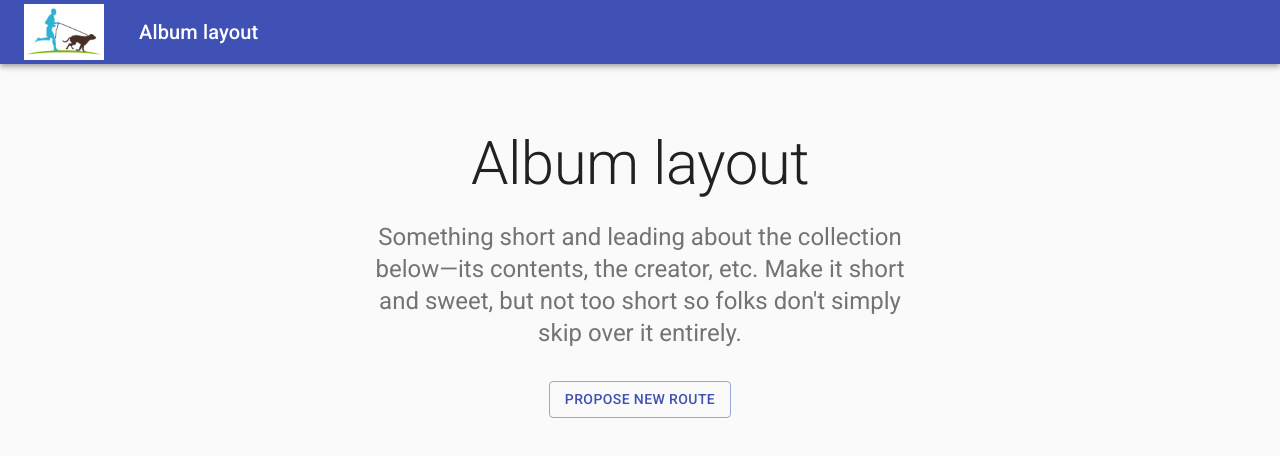
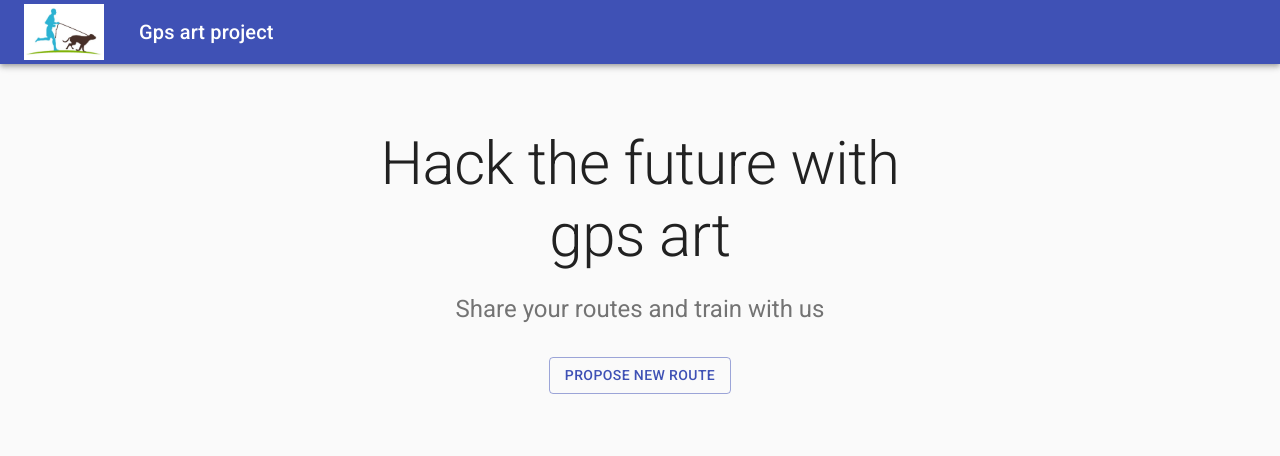
Before and after one commit to gpsart/frontend, a React (Create React App) app: page / in a window 1280 px wide. Shown: the top 456 px of the page. Built offline with nearby package versions, Linux system fonts and the light colour scheme; no server answers; a web font is replaced by a local one.

Commit message:
Added button

```diff
--- a/src/App.js
+++ b/src/App.js
@@ -64,7 +64,7 @@ function App() {
           <Toolbar>
             <img src={logo} alt="logo" className={classes.logo} />
             <Typography variant="h6" color="inherit" noWrap>
-              Album layout
+              Gps art project
             </Typography>
           </Toolbar>
         </AppBar>
--- a/src/components/ActivityRoutesGrid.js
+++ b/src/components/ActivityRoutesGrid.js
@@ -59,12 +59,10 @@ const ActivityRoutesGrid = () => {
       <div className={classes.heroContent}>
         <Container maxWidth="sm">
           <Typography component="h1" variant="h2" align="center" color="textPrimary" gutterBottom>
-            Album layout
+            Hack the future with gps art
           </Typography>
           <Typography variant="h5" align="center" color="textSecondary" paragraph>
-            Something short and leading about the collection below—its contents, the creator, etc.
-            Make it short and sweet, but not too short so folks don&apos;t simply skip over it
-            entirely.
+            Share your routes and train with us
           </Typography>
           <div className={classes.heroButtons}>
             <Grid container spacing={2} justify="center">
```
